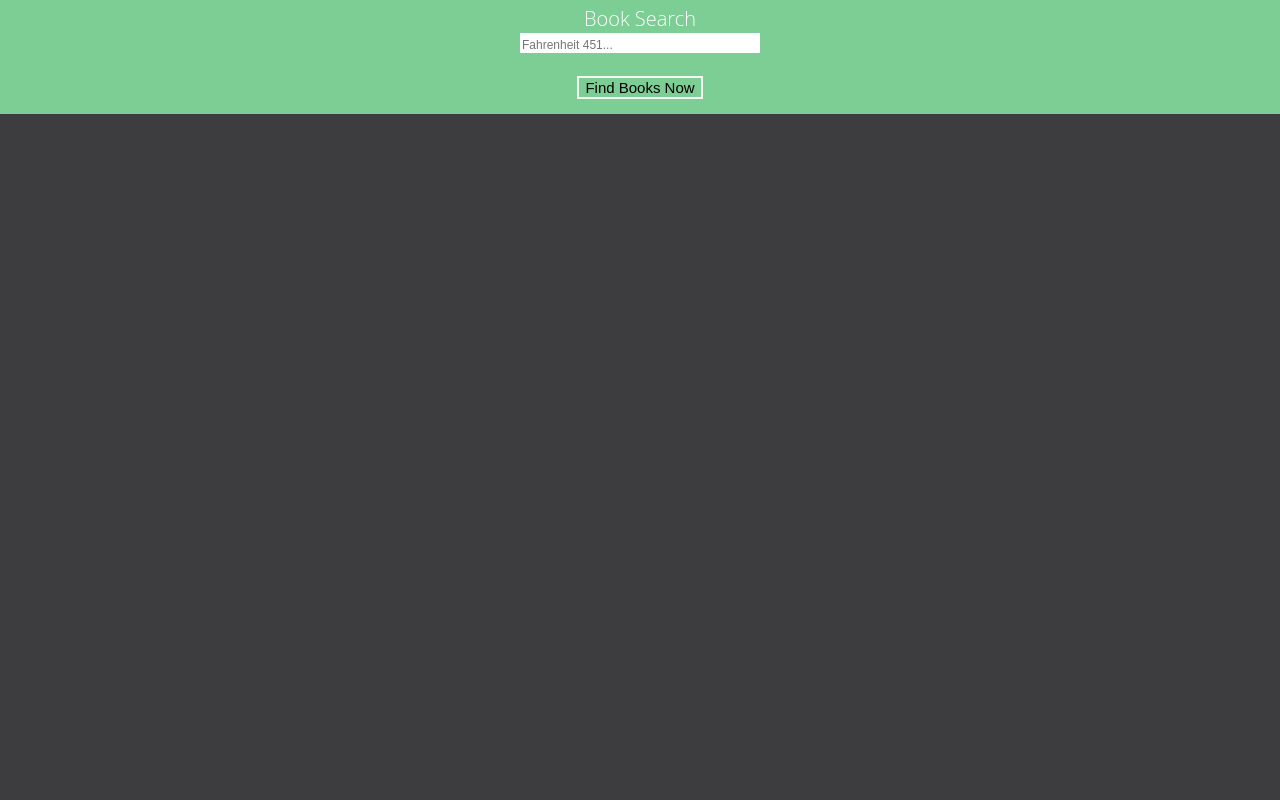
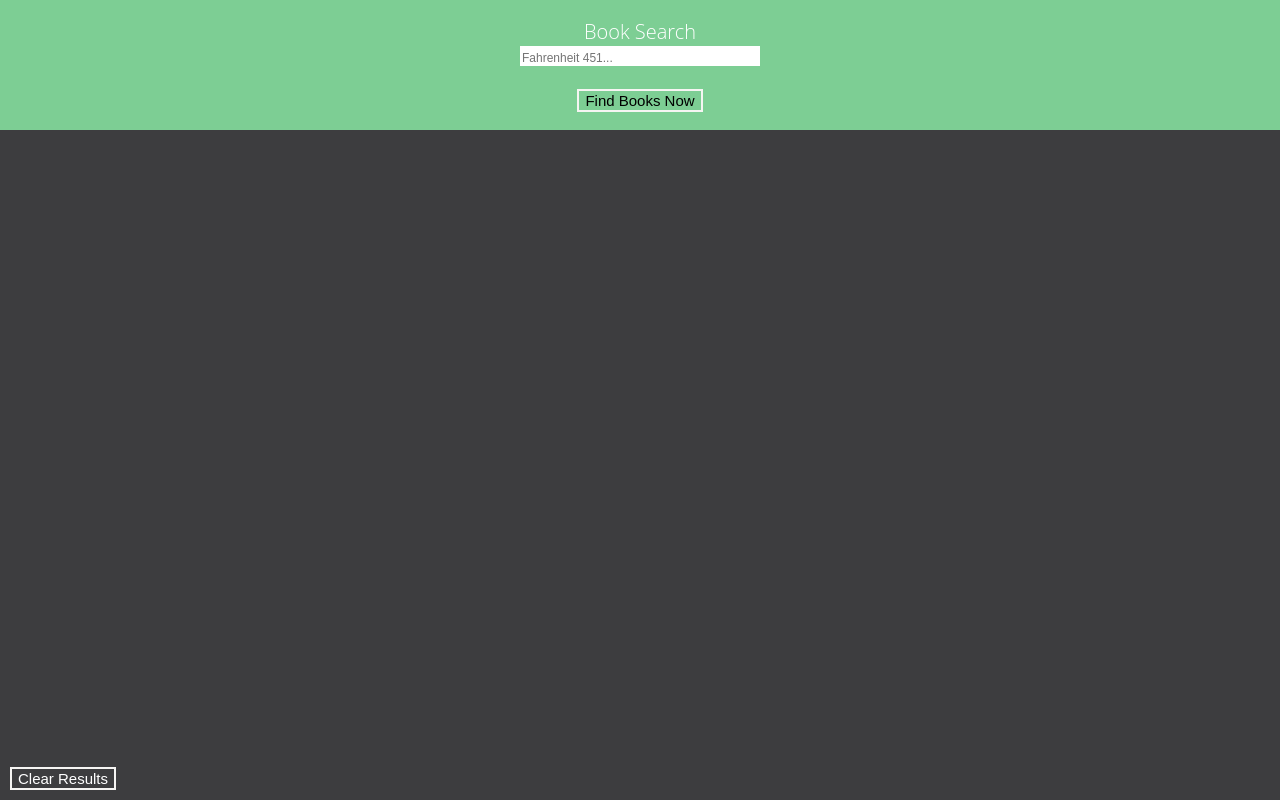
Before and after one commit to nickharrisdev/booksearch, a PHP site: page / in a window 1280 px wide. Run offline with PHP 8.4, Linux system fonts and the light colour scheme; some web fonts are replaced.

Commit message:
Added a "clear results" button, organized CSS file

```diff
--- a/app/books.js
+++ b/app/books.js
@@ -18,7 +18,7 @@
 
 		} else {
 
-				///call a function here
+			///call a function to retrieve book info from google
 			getBookinfo(searchTerms);
 
 		}
@@ -31,6 +31,7 @@
 function getBookinfo(searchTerms) {
 
 	$.get("https://www.googleapis.com/books/v1/volumes?q=" + searchTerms, function(response){
+		//log the response as a test
 		console.log(response);
 
 		// for loop to get relevant book info from JSON file
--- a/css/app.css
+++ b/css/app.css
@@ -9,39 +9,21 @@ body {
     background-color: #3d3d3f;
 }
 
-label {
-  font-size: 20px;
-
-}
-
 @-ms-viewport{
   width: device-width;
 }
 
+/*------------------RESULTS------------------------- */
+
 #results {
     margin-right: auto;
     margin-left: auto;
-    padding-top: 55px;
+    padding-top: 100px;
     padding-right: 10px;
     padding-left: 10px;
     padding-bottom: 10px;
     background-color: #f6f5f3;
     text-align: center;
-}
-
-#form {
-   background-color: #7dce94;
-   padding-top: 5px;
-   padding-bottom: 15px;
-   color: white;
-}
-
-#book {
-  border: none;
-  font-size: 12px;
-  width: 240px;
-  padding-top: 5px;
-  padding bottom: 5px;
 }
 
 #cover-button {
@@ -58,6 +40,33 @@ label {
   color: white;
 }
 
+.bookcover {
+    display: block;
+    margin-right: auto;
+    margin-left: auto;
+}
+
+/*----------------SEARCH FORM------------------*/
+
+label {
+  font-size: 20px;
+}
+
+#form {
+   background-color: #7dce94;
+   padding-top: 18px;
+   padding-bottom: 18px;
+   color: white;
+}
+
+#book {
+  border: none;
+  font-size: 12px;
+  width: 240px;
+  padding-top: 5px;
+  padding bottom: 5px;
+}
+
 input[type=submit] {
   cursor: pointer;
   background-color: #7dce94;
@@ -70,12 +79,6 @@ input[type=submit] {
 input[type=submit]:hover {
   background-color: #3d3d3f;
   color: white;
-}
-
-.bookcover {
-    display: block;
-    margin-right: auto;
-    margin-left: auto;
 }
 
 .search-area {
@@ -93,16 +96,29 @@ input[type=submit]:hover {
   cursor: pointer;
 }
 
+/*---------------CLEAR SEARCH FOOTER---------------*/
+
+#static-footer {
+  position: fixed;
+  bottom: 0;
+  left: 0;
+  right: 1;
+  text-align: center;
+  padding-bottom: 10px;
+  padding-left: 10px;
+}
+
 .clear-search {
   cursor: pointer;
-  background-color: #7dce94;
-  color: black;
+  background-color: #3d3d3f;
+  color: white;
   border: 2px solid #f6f5f3;
   font-size: 15px;
   transition-duration: 0.4s;
+  text-align: center;
 }
 
 .clear-search:hover {
-  background-color: #3d3d3f;
-  color: white;
+  background-color: #f6f5f3;
+  color: black;
 }
--- a/index.html
+++ b/index.html
@@ -33,8 +33,9 @@
 
 	</div>
 
-	<!--<button class="clear-search">Clear Results</button> -->
-
+	<div id="static-footer">
+		<button class="clear-search">Clear Results</button>
+	</div>
 
 </body>
 
```
Lines whose indentation alone changed are shown as unchanged.
